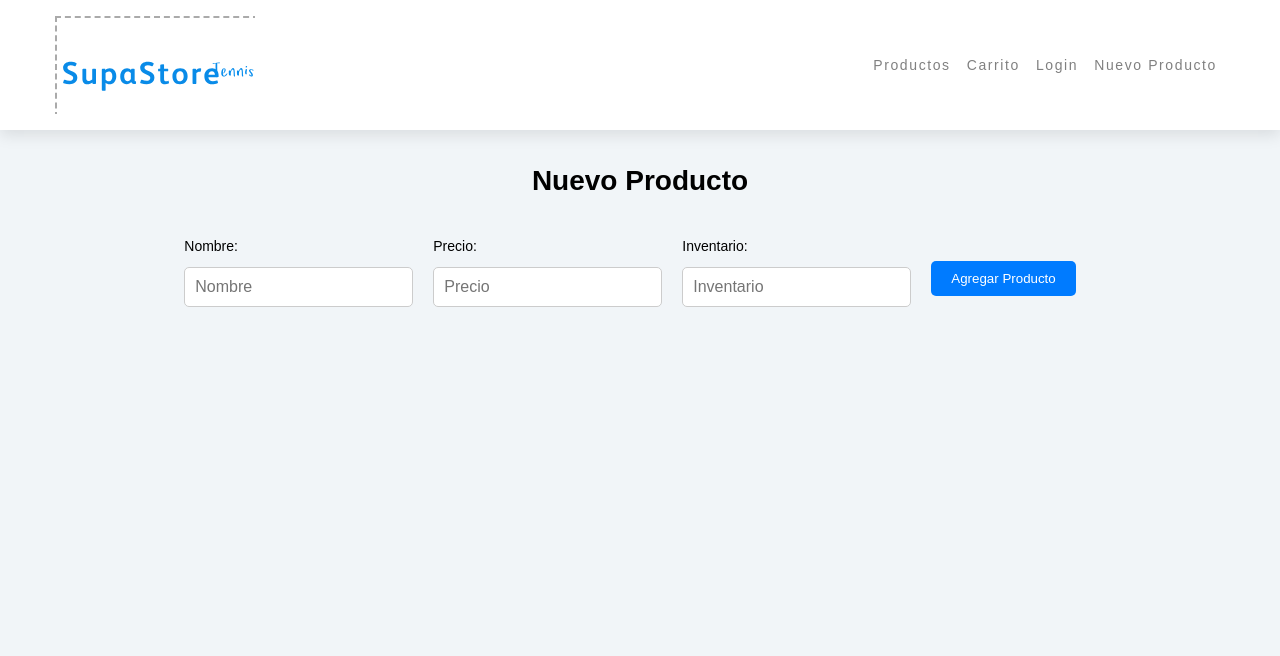
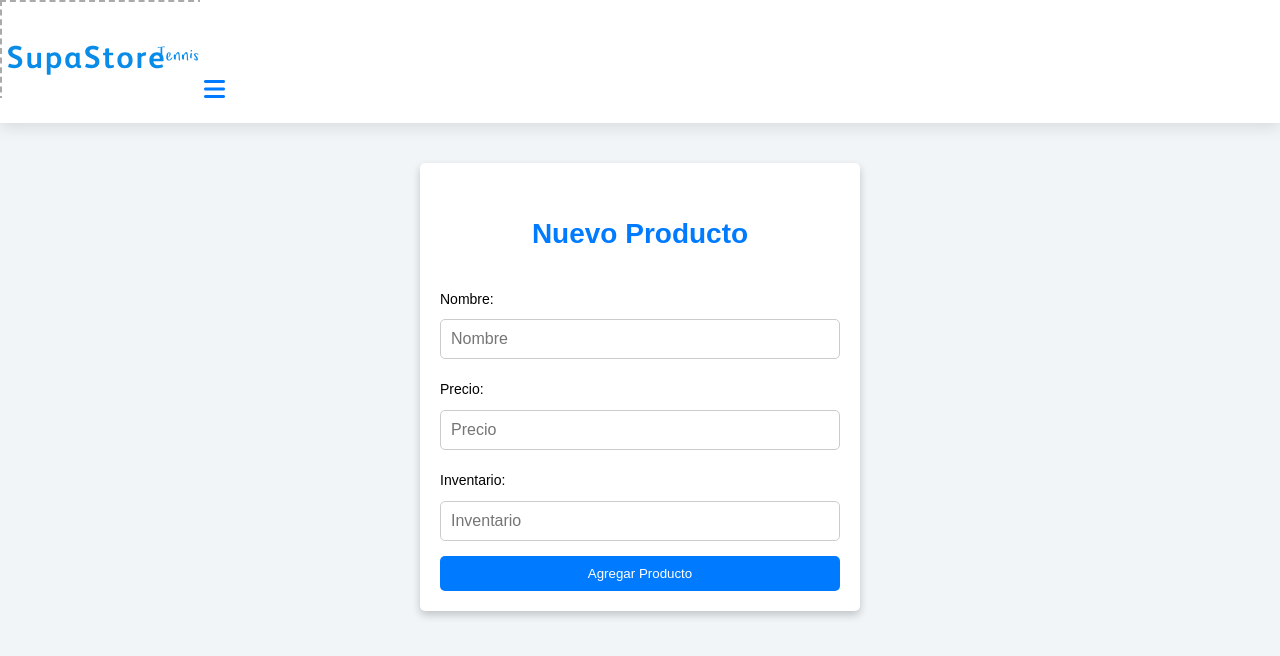
Before and after one commit to XxtheTianxX/Tienda-Supastore, a plain HTML site: page newProduct.html in a window 1280 px wide. Drawn offline with Linux system fonts and the light colour scheme; files whose address does not match are found by name.

Commit message:
First Page

```diff
--- /dev/null
+++ b/css/styles.css
@@ -0,0 +1,221 @@
+body {
+    margin: 0;
+    padding: 0;
+    font-family: sans-serif;
+    background: #f1f5f8;
+    line-height: 2.2;
+    font-size: 0.875rem;
+  }
+
+  .fa-bars{
+    font-size: 1.5rem;
+    color: #007bff;
+    cursor: pointer;
+  }
+
+  .fa-bars:hover{
+    color: black;
+  }
+
+  .nav-header{
+    display: flex;
+    align-items: center;
+    justify-content: space-between;
+    padding: 1rem;
+  }
+
+  ul {
+    list-style-type: none;
+  }
+
+  a {
+    text-decoration: none;
+  }
+
+  nav {
+    background: white;
+    /* offset-x | offset-y | blur-radius | color */
+    box-shadow: 0 5px 15px rgba(0, 0, 0, 0.1);
+  }
+
+  .menu {
+    height: 0;
+    overflow: hidden;
+    transition: all 0.3s linear;
+  }
+
+  .show-menu{
+    height: 12rem;
+  }
+
+  .menu a {
+    color: grey;
+    letter-spacing: 0.1rem;
+    display: block;
+    padding: 0.5rem 1rem;
+    transition: all 0.3s linear;
+  }
+
+  .menu a:hover {
+    background: #a5a6f8;
+    color: #007bff;
+    padding-left: 1.5rem;
+  }
+
+  @media (min-width: 1500px) {
+
+    .nav-main {
+      max-width: 1170px;
+      margin: 0 auto;
+      display: flex;
+      align-items: center;
+      justify-content: space-between;
+      padding: 1rem;
+    }
+
+    .menu {
+      height: auto;
+      display: flex;
+    }
+
+    .menu a {
+      padding: 0;
+      margin: 0 0.5rem;
+    }
+
+    .menu a:hover {
+      padding: 0;
+      background: transparent;
+    }
+
+    .fa-bars{
+      display: none;
+    }
+  }
+
+  .form {
+    background-color: white;
+    padding: 20px;
+    box-shadow: 0 4px 8px 0 rgba(0,0,0,0.2);
+    transition: 0.3s;
+    width: 100%;
+    max-width: 400px;
+    margin: 20px auto;
+    border-radius: 5px;
+}
+
+  .form:hover {
+    box-shadow: 0 8px 16px 0 rgba(0,0,0,0.2);
+  }
+
+  .card {
+    box-shadow: 0 4px 8px 0 rgba(0,0,0,0.2);
+    transition: 0.3s;
+    background-color: white;
+    width: 300px;
+    height: 100%;
+    margin: 10px;
+    flex-wrap: wrap;
+  }
+
+  .card:hover {
+    box-shadow: 0 8px 16px 0 rgba(0,0,0,0.2);
+  }
+
+  .card img {
+    width: 100%;
+  }
+
+  .card h4 {
+    font-style: inherit;
+    text-align: center;
+  }
+
+  .card-container {
+    padding: 2px 16px;
+  }
+
+  .card button {
+    padding: 10px;
+    background-color: #007bff;
+    color: white;
+    width: 100%;
+    margin-bottom: 10px;
+    border: 0px;
+    cursor: pointer;
+    border-radius: 5px;
+  }
+
+  .card button:hover {
+    box-shadow: 0 8px 16px 0 rgba(0,0,0,0.2);
+  }
+
+  .container{
+    display: flex;
+    flex-direction: row-reverse;
+    justify-content: center;
+    align-items: stretch;
+    flex-wrap: wrap;
+    margin: 20px;
+    align-content: center;
+}
+
+  .container-form {
+    display: flex;
+    flex-direction: column;
+    justify-content: center;
+    align-items: center;
+    flex-wrap: nowrap;
+    margin: 20px;
+    align-content: flex-start;
+}
+
+.container-form h1 {
+  margin-top: 20px; /* Elimina el margen superior predeterminado del h1 */
+  text-align: center;
+  display: block;
+  color: #007bff;
+}
+
+.container h1 {
+    margin-top: 20px; /* Elimina el margen superior predeterminado del h1 */
+    text-align: center;
+    display: block;
+}
+
+
+.form-group {
+  margin-bottom: 15px;
+  width: 100%;
+}
+
+.form-group label {
+  margin-bottom: 5px;
+  display: block;
+}
+
+.form-group input {
+  width: 100%;
+  padding: 10px;
+  font-size: 1rem;
+  border: 1px solid #ccc;
+  border-radius: 5px;
+  box-sizing: border-box;
+}
+
+
+.btn-add-product {
+  display: inline-block;
+  width: 100%;
+  padding: 10px;
+  background-color: #007bff;
+  color: white;
+  border: none;
+  border-radius: 5px;
+  cursor: pointer;
+  text-align: center;
+}
+
+.btn-add-product:hover {
+  background-color: #0056b3;
+}
--- /dev/null
+++ b/js/index.js
@@ -0,0 +1,6 @@
+const bar = document.querySelector(".fa-bars");
+const menu = document.querySelector(".menu");
+
+bar.addEventListener("click", () => {
+    menu.classList.toggle("show-menu");
+});
--- a/newProduct.html
+++ b/newProduct.html
@@ -4,15 +4,17 @@
     <meta charset="UTF-8">
     <meta name="viewport" content="width=device-width, initial-scale=1.0">
     <title>Nuevo Producto</title>
-    <link rel="icon" href="C:\Desarrollo Web I\Tienda SupaStore\images\logoApp.svg" type="image/x-icon">
-    <link rel="stylesheet" href="styles.css">
+    <link rel="icon" href="images/logoApp.svg" type="image/x-icon">
+    <link rel="stylesheet" href="css/styles.css">
+    <link rel="stylesheet" href="https://cdnjs.cloudflare.com/ajax/libs/font-awesome/6.5.2/css/all.min.css" integrity="sha512-SnH5WK+bZxgPHs44uWIX+LLJAJ9/2PkPKZ5QiAj6Ta86w+fsb2TkcmfRyVX3pBnMFcV7oQPJkl9QevSCWr3W6A==" crossorigin="anonymous" referrerpolicy="no-referrer" />
 </head>
 <body>
     <header>
         <nav>
             <div class="nav-main">
-                <a href="/index.html" class="logo">
-                    <img src="C:\Desarrollo Web I\Tienda SupaStore\images\logoApp.svg" alt="logo" width="200">
+                <a href="index.html" class="logo">
+                    <img src="images/logoApp.svg" alt="logo" width="200">
+                    <i class="fas fa-bars"></i>
                 </a>
                 <ul class="menu">
                     <li><a href="#">Productos</a></li>
@@ -23,10 +25,9 @@
             </div>
         </nav>
     </header>
-
-    <div class="container">
-        <h1>Nuevo Producto</h1>
-        <form action="#" method="post" class="form-horizontal">
+    <div class="container-form">
+        <form action="#" method="post" class="form">
+            <h1>Nuevo Producto</h1>
             <div class="form-group">
                 <label for="nombre">Nombre:</label>
                 <input type="text" id="nombre" name="nombre" required placeholder="Nombre">
--- a/styles.css
+++ /dev/null
@@ -1,168 +0,0 @@
-body {
-    margin: 0;
-    padding: 0;
-    font-family: sans-serif;
-    background: #f1f5f8;
-    line-height: 2.2;
-    font-size: 0.875rem;
-  }
-
-  ul {
-    list-style-type: none;
-  }
-
-  a {
-    text-decoration: none;
-  }
-
-  nav {
-    background: white;
-    /* offset-x | offset-y | blur-radius | color */
-    box-shadow: 0 5px 15px rgba(0, 0, 0, 0.1);
-  }
-
-  .menu {
-    height: auto;
-    display: flex;
-  }
-
-  .menu a {
-    color: grey;
-    letter-spacing: 0.1rem;
-    display: block;
-    padding: 0.5rem 1rem;
-    transition: all 0.3s linear;
-  }
-
-  .menu a:hover {
-    background: #a5a6f8;
-    color: #004ffa;
-    padding-left: 1.5rem;
-  }
-
-  @media (min-width: 800px) {
-
-    .nav-main {
-      max-width: 1170px;
-      margin: 0 auto;
-      display: flex;
-      align-items: center;
-      justify-content: space-between;
-      padding: 1rem;
-    }
-
-    .menu {
-      height: auto;
-      display: flex;
-    }
-
-    .menu a {
-      padding: 0;
-      margin: 0 0.5rem;
-    }
-
-    .menu a:hover {
-      padding: 0;
-      background: transparent;
-    }
-
-  }
-
-  .card {
-    box-shadow: 0 4px 8px 0 rgba(0,0,0,0.2);
-    transition: 0.3s;
-    background-color: white;
-    width: 300px;
-    height: 100%;
-    margin: 10px;
-    flex-wrap: wrap;
-  }
-
-  .card:hover {
-    box-shadow: 0 8px 16px 0 rgba(0,0,0,0.2);
-  }
-
-  .card img {
-    width: 100%;
-  }
-
-  .card h4 {
-    font-style: inherit;
-    text-align: center;
-  }
-
-  .card-container {
-    padding: 2px 16px;
-  }
-
-  .card button {
-    padding: 10px;
-    background-color: #004ffa;
-    color: white;
-    width: 100%;
-    margin-bottom: 10px;
-    border: 0px;
-    cursor: pointer;
-    border-radius: 5px;
-  }
-
-  .card button:hover {
-    box-shadow: 0 8px 16px 0 rgba(0,0,0,0.2);
-  }
-
-  .container {
-    display: flex;
-    flex-direction: column;
-    align-items: center; /* Alinea los elementos horizontalmente */
-
-}
-.container h1 {
-    margin-top: 20px; /* Elimina el margen superior predeterminado del h2 */
-    text-align: center;
-}
-
-.form-horizontal {
-  display: flex;
-  flex-direction: row;
-  flex-wrap: wrap;
-  justify-content: center;
-  gap: 20px; /* Espacio entre los elementos del formulario */
-}
-
-.form-horizontal::after {
-  content: "";
-  clear: both;
-  display: table;
-}
-
-.form-group {
-  display: flex;
-  flex-direction: column;
-  align-items: flex-start;
-}
-
-.form-group label {
-  margin-bottom: 5px;
-}
-
-.form-group input {
-  padding: 10px;
-  font-size: 1rem;
-  border: 1px solid #ccc;
-  border-radius: 5px;
-}
-
-.btn-add-product {
-  padding: 10px 20px;
-  background-color: #007bff;
-  color: white;
-  border: none;
-  border-radius: 5px;
-  cursor: pointer;
-  align-self: center;
-  margin-top: 20px;
-}
-
-.btn-add-product:hover {
-  background-color: #0056b3;
-}
```
Also changed, not shown: index.html (+11 -8 lines).
